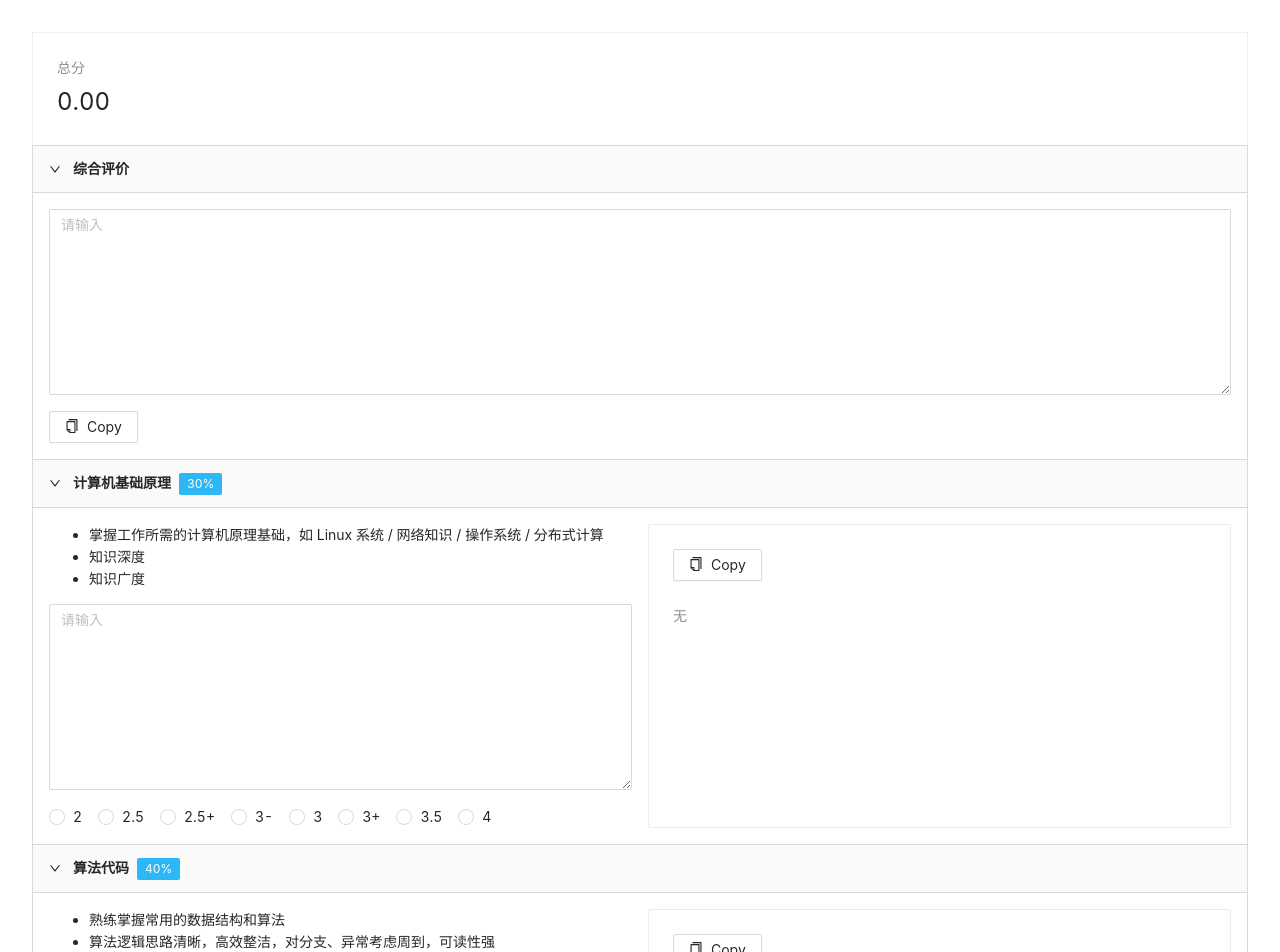
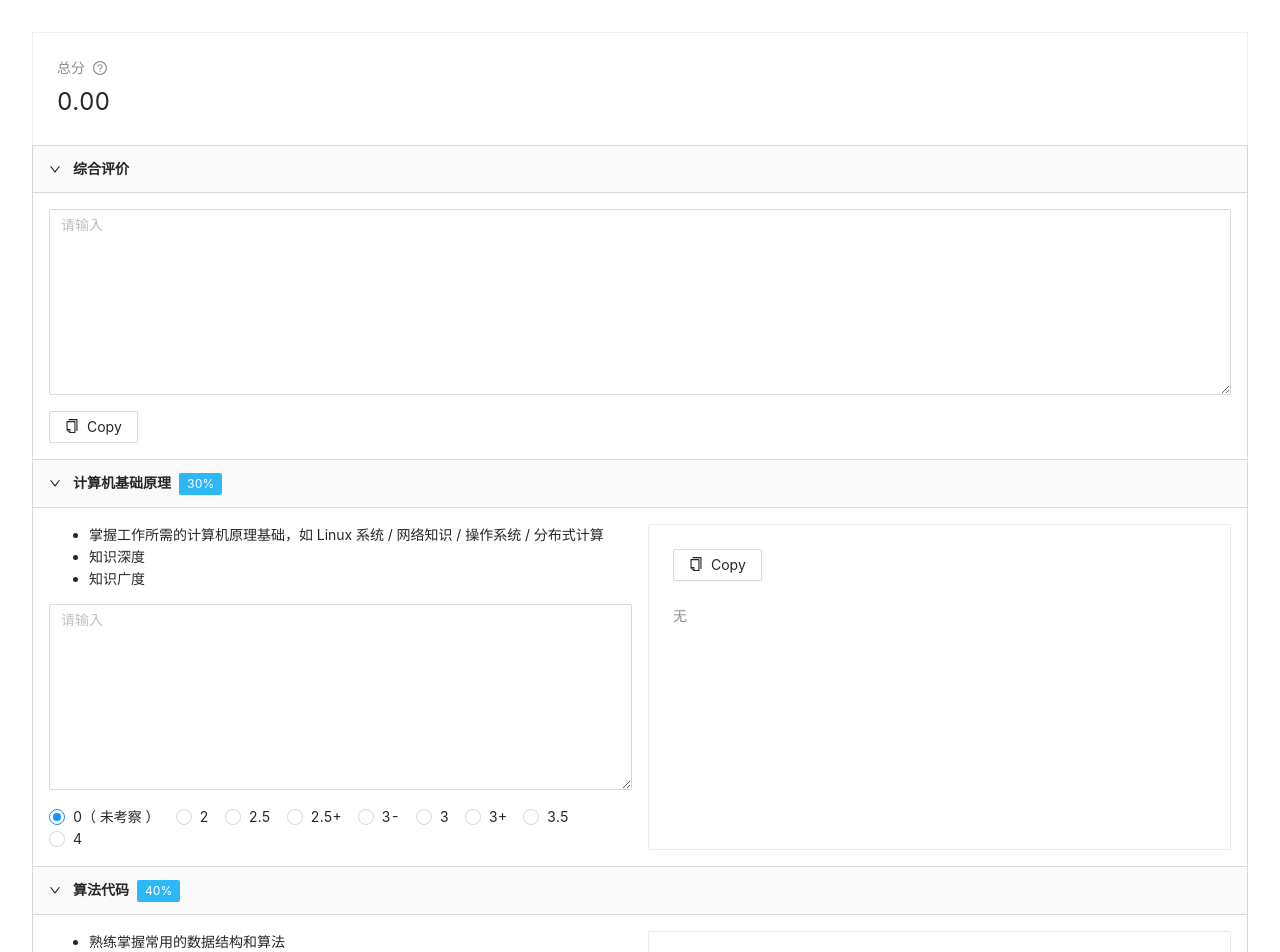
Before and after one commit to highestop/Mocka, a React (Vite) app: page / in a window 1280 px wide. Shown: the top 952 px of the page. Built offline with nearby package versions, Linux system fonts and the light colour scheme.

Commit message:
feat: add score tip

```diff
--- a/src/main.tsx
+++ b/src/main.tsx
@@ -11,18 +11,18 @@ import {
   Collapse,
   Typography,
   Input,
-  Form,
   Button,
   Space,
   Radio,
   Statistic,
   Tag,
+  Popover,
 } from 'antd';
 import Perspectives from './confs/perspective';
 import Evaluation from './confs/evaluation';
 import { useCallback, useEffect, useReducer, useState } from 'react';
 import { CopyToClipboard } from 'react-copy-to-clipboard';
-import { CopyOutlined } from '@ant-design/icons';
+import { CopyOutlined, QuestionCircleOutlined } from '@ant-design/icons';
 
 type PerspectiveKey = typeof Perspectives[number]['key'];
 
@@ -46,10 +46,14 @@ const App = () => {
       ...state,
       [action.key]: action.score,
     }),
-    {}
+    Perspectives.reduce((scores, p) => {
+      scores[p.key] = 0;
+      return scores;
+    }, {} as any)
   );
 
   const calculateCredit = useCallback(() => {
+    console.log(scores);
     const average =
       Perspectives.reduce(
         (sum, p) => sum + p.weight * (scores[p.key] || 0),
@@ -62,16 +66,61 @@ const App = () => {
 
   const [credit, updateCredit] = useState<number>();
 
-  useEffect(() => {
-    calculateCredit();
-    console.log(credit);
-  }, [scores]);
+  useEffect(() => calculateCredit(), [scores]);
 
   return (
     <Layout style={{ minHeight: '100vh' }}>
       <Layout.Content style={{ backgroundColor: '#fff', padding: '2rem' }}>
         <Card style={{ borderBottom: 0, borderRadius: 0 }}>
-          <Statistic title="总分" value={credit?.toFixed(2)}></Statistic>
+          <Statistic
+            title={
+              <>
+                总分
+                <Popover
+                  content={
+                    <Typography>
+                      总分会根据各项分数自动计算
+                      <ul style={{ marginTop: '0.5rem' }}>
+                        <li>
+                          <Typography.Text strong>权重</Typography.Text>
+                          ：先选择期望，不同期望下不同方面考察点的占比不同，可以在相应标题旁看到
+                        </li>
+                        <li>
+                          <Typography.Text strong>打分</Typography.Text>：分别有
+                          9 档，评分与计算分数的关系为：
+                          <ul>
+                            <li>
+                              <Typography.Text strong>
+                                0（ 未考察 ）
+                              </Typography.Text>
+                              : 0
+                            </li>
+                            {Evaluation.map(e => (
+                              <li>
+                                <Typography.Text strong>
+                                  {e.score}
+                                </Typography.Text>
+                                : {e.value}
+                              </li>
+                            ))}
+                          </ul>
+                        </li>
+                      </ul>
+                    </Typography>
+                  }
+                  title={
+                    <Typography.Title level={4} style={{ marginTop: '0.5rem' }}>
+                      分数计算说明
+                    </Typography.Title>
+                  }
+                  trigger="click"
+                >
+                  <QuestionCircleOutlined style={{ marginLeft: '0.5rem' }} />
+                </Popover>
+              </>
+            }
+            value={credit?.toFixed(2)}
+          ></Statistic>
         </Card>
         <Collapse
           defaultActiveKey={Perspectives.map(p => p.key).concat(
@@ -133,8 +182,12 @@ const App = () => {
                         score: e.target.value,
                       })
                     }
+                    value={scores[p.key]}
                     style={{ marginTop: '1rem' }}
                   >
+                    <Radio value={0} key={`${p.key}-0`}>
+                      0（ 未考察 ）
+                    </Radio>
                     {Evaluation.map(e => (
                       <Radio value={e.value} key={`${p.key}-${e.value}`}>
                         {e.score}
```
